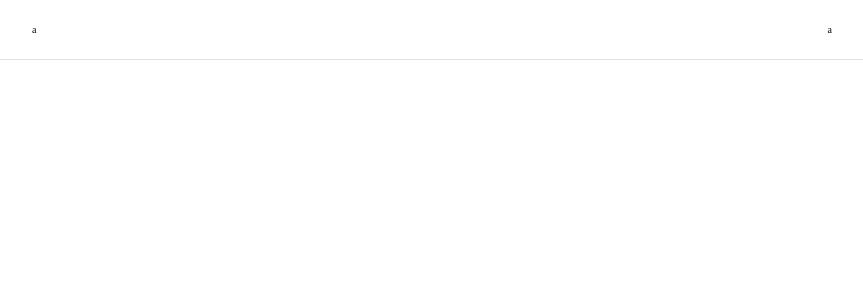
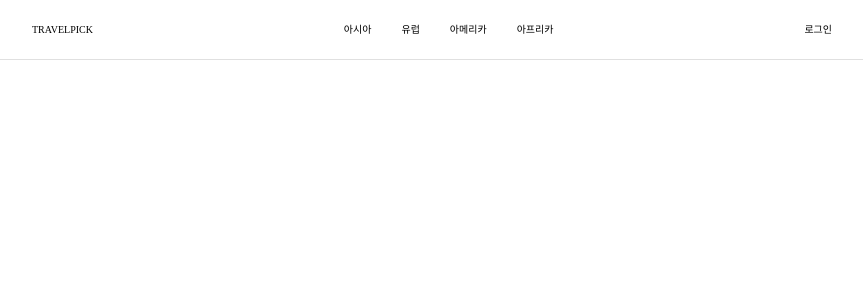
Before and after one commit to joonyoungchoi0801/TravelPick-FE, a React (Vite) app: page /home in a window 1280 px wide. Shown: the top 300 px of the page, without its empty margins (208-1071 px from the left). Built offline with nearby package versions, Linux system fonts and the light colour scheme.

Commit message:
feat: header 생성

```diff
--- a/src/App.css
+++ b/src/App.css
@@ -25,6 +25,8 @@ a {
 button {
   cursor: pointer;
   border: none;
+  outline: none;
+  background-color: #ffffff;
 }
 :root {
   --color-blue: #0056f6;
--- a/src/components/header/index.tsx
+++ b/src/components/header/index.tsx
@@ -2,8 +2,20 @@ function Header() {
   return (
     <header className="fixed top-0 left-0 right-0 flex items-center justify-center w-full h-[60px] border-b border-[color:var(--color-gray)] px-[calc((100vw-80rem)/2)]">
       <div className="flex items-center justify-between w-full ">
-        <span>a</span>
-        <span>a</span>
+        <div className="flex items-center">TRAVELPICK</div>
+        <div className="flex items-center gap-[1rem]">
+          <button className="inline-block px-4 py-2 hover:bg-gray-200 rounded text-[1rem]">
+            아시아
+          </button>
+          <button className="px-4 py-2 hover:bg-gray-200 rounded">유럽</button>
+          <button className="px-4 py-2 hover:bg-gray-200 rounded">
+            아메리카
+          </button>
+          <button className="px-4 py-2 hover:bg-gray-200 rounded">
+            아프리카
+          </button>
+        </div>
+        <button className="flex items-center">로그인</button>
       </div>
     </header>
   );
```
